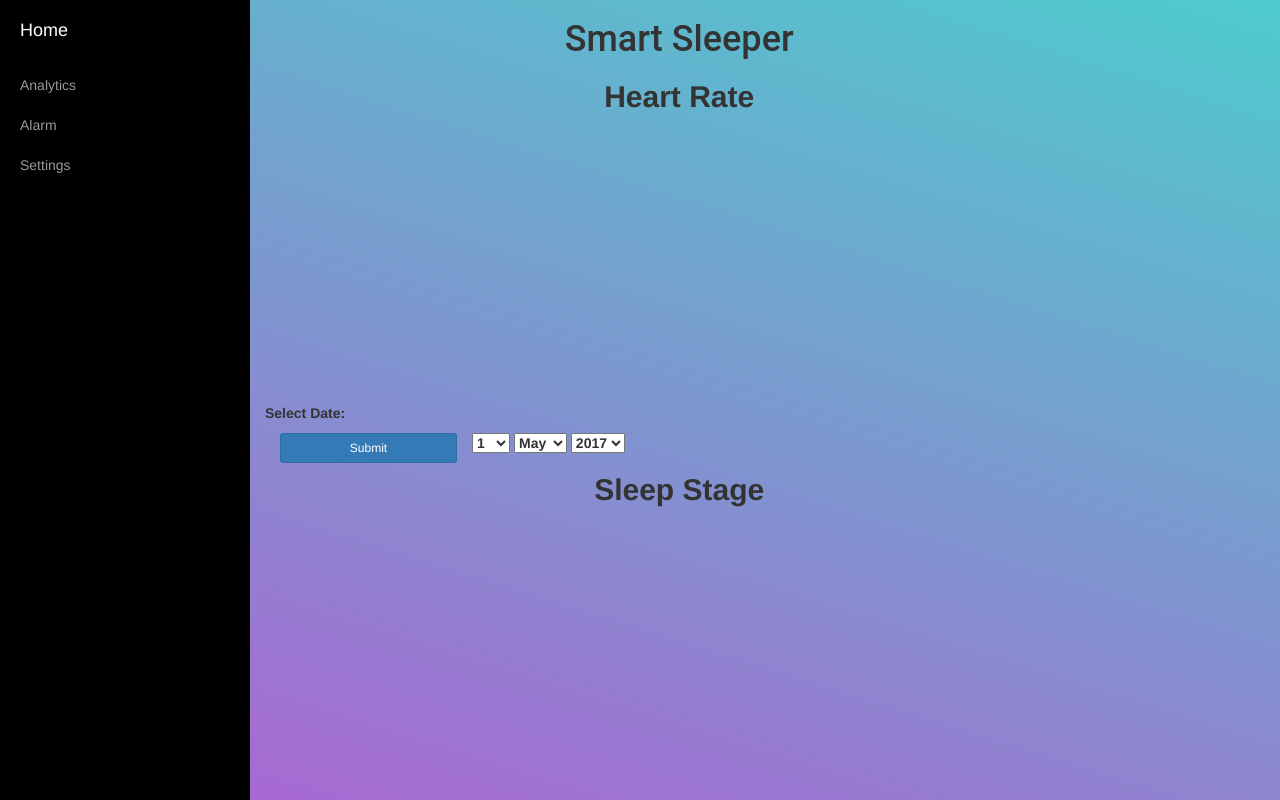
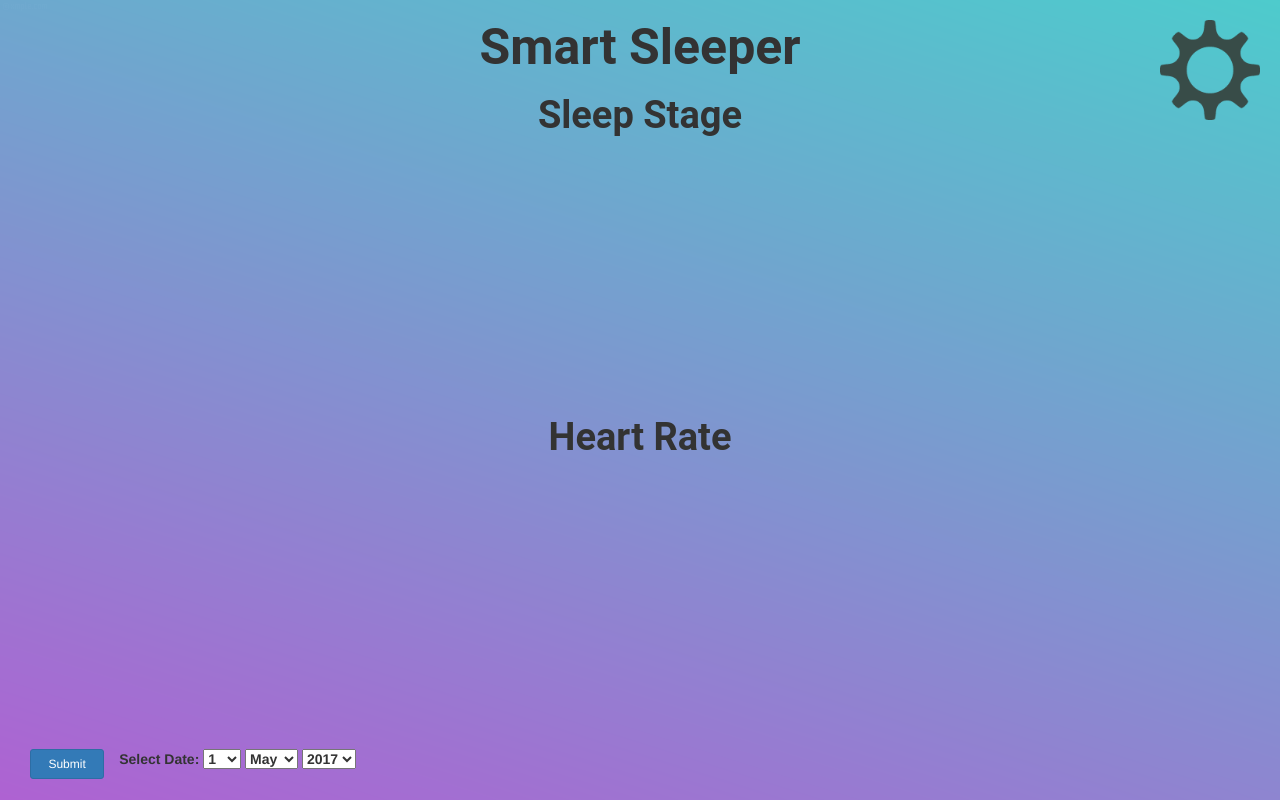
Before and after one commit to Pglinsman/SmartSleeper, a Django app: page /analytics in a window 1280 px wide. Run offline with Django 3.2, Linux system fonts and the light colour scheme; data that the repository does not hold is empty; parts of the project's set-up code (start-up, migrations or seed data) failed here and were passed over; some libraries are stand-ins or nearby versions.

Commit message:
Website redesign

```diff
--- a/SmartSleeperApp/static/css/simple-css.css
+++ b/SmartSleeperApp/static/css/simple-css.css
@@ -1,5 +1,13 @@
 h1 {
 	font-family: 'Roboto', sans-serif;
+  font-size: 50px;
+  font-weight: bold;
+}
+
+h2 {
+  font-family: 'Roboto', sans-serif;
+  font-size: 38px;
+  font-weight: bold;
 }
 
 .img-circle {
--- a/SmartSleeperApp/templates/SmartSleeperApp/analytics.html
+++ b/SmartSleeperApp/templates/SmartSleeperApp/analytics.html
@@ -63,37 +63,62 @@
 <body>
 
 
-    <div id="wrapper" class="toggled">
 
-        <!-- Sidebar -->
-        <div id="sidebar-wrapper">
-            <ul class="sidebar-nav">
-                <li class="sidebar-brand">
-                    <a href="{% url 'home' %}">Home</a>
-                </li>
-                <li>
-                    <a href="{% url 'analytics' %}">Analytics</a>
-                </li>
-                <li>
-                    <a href="{% url 'alarm' %}">Alarm</a>
-                </li>
-                <li>
-                    <a href="{% url 'settings' %}">Settings</a>
-                </li>
-            </ul>
-        </div>
         <!-- /#sidebar-wrapper -->
 
         <!-- Page Content -->
             <div class="container-fluid">
                 <div class="row">
-                    <div class="col-lg-10">
+                    <div class="col-lg-12">
+                        <a href="{% url 'settings' %}" class="button-clean" ><img src="../../static/images/SettingsButton.png" style="position: absolute;
+                        top: 20px; right: 20px; width:100px; height: auto;"> </a>
                         <h1><center>Smart Sleeper</center></h1>
+
+                        <h2><center><b>Sleep Stage</b></center></h2>
+
+
+                        <center>
+                            <div id="mysecondchart" style="height: 250px;"></div>
+                                <script>
+                                new Morris.Line({
+                                  gridTextColor: '#000000',
+                                  gridLineColor: '#000000',
+                                  // ID of the element in which to draw the chart.
+                                  element: 'mysecondchart',
+                                  // Chart data records -- each entry in this array corresponds to a point on
+                                  // the chart.
+                                  data: [
+                                    {% if pairCycle %}
+                                    {% for timestamp, value in pairCycle %}
+                                    { year: "{{timestamp}}", value: {{value}} },
+                                    {% endfor %}
+                                    {% else %}
+                                    { year: "2017", value: 0 },
+                                    {% endif %}
+                                  ],
+                                  // The name of the data record attribute that contains x-values.
+                                  xkey: 'year',
+                                  // A list of names of data record attributes that contain y-values.
+                                  ykeys: ['value'],
+                                  // Labels for the ykeys -- will be displayed when you hover over the
+                                  // chart.
+                                  labels: ['Stage'],
+
+
+
+
+                                });
+                                </script>
+                            </center>
+
+
                         <h2><center><b>Heart Rate</b></center></h2>
                             <center>
                             <div id="myfirstchart" style="height: 250px;"></div>
                                 <script>
                                 new Morris.Line({
+                                  gridTextColor: '#000000',
+                                  gridLineColor: '#000000',
                                   // ID of the element in which to draw the chart.
                                   element: 'myfirstchart',
                                   // Chart data records -- each entry in this array corresponds to a point on
@@ -113,7 +138,7 @@
                                   ykeys: ['value'],
                                   // Labels for the ykeys -- will be displayed when you hover over the
                                   // chart.
-                                  labels: ['Value'],
+                                  labels: ['Heart Rate'],
 
 
 
@@ -126,9 +151,9 @@
                         {{result}}
                         {% endfor %}
                         </p>
-                        <p><b>Select Date:
+                        <p><b>
                             <form method="post" action="{% url 'analytics' %}">
-
+                            Select Date:
                             <select id="daydropdown" name="day">
                             </select>
                             <select id="monthdropdown" name="month">
@@ -146,7 +171,7 @@
                             }
                             </script>
 
-                            <div class="col-sm-3">
+                            <div class="col-sm-1 col-push-sm-3">
                               <button class="btn btn-sm btn-primary btn-block" type="submit">Submit</button>
                             </div>
 
@@ -155,46 +180,12 @@
                             </form>
                         </p>
 
-                        <h2><center><b>Sleep Stage</b></center></h2>
 
-
-                        <center>
-                            <div id="mysecondchart" style="height: 250px;"></div>
-                                <script>
-                                new Morris.Line({
-                                  // ID of the element in which to draw the chart.
-                                  element: 'mysecondchart',
-                                  // Chart data records -- each entry in this array corresponds to a point on
-                                  // the chart.
-                                  data: [
-                                    {% if pairCycle %}
-                                    {% for timestamp, value in pairCycle %}
-                                    { year: "{{timestamp}}", value: {{value}} },
-                                    {% endfor %}
-                                    {% else %}
-                                    { year: "2017", value: 0 },
-                                    {% endif %}
-                                  ],
-                                  // The name of the data record attribute that contains x-values.
-                                  xkey: 'year',
-                                  // A list of names of data record attributes that contain y-values.
-                                  ykeys: ['value'],
-                                  // Labels for the ykeys -- will be displayed when you hover over the
-                                  // chart.
-                                  labels: ['Value'],
-
-
-
-
-                                });
-                                </script>
-                            </center>
                     </div>
                 </div>
             </div>
         <!-- /#page-content-wrapper -->
 
-    </div>
     <!-- /#wrapper -->
 
 <!--
--- a/SmartSleeperApp/views.py
+++ b/SmartSleeperApp/views.py
@@ -130,8 +130,10 @@ def analytics(request):
 
   for i in reversed(response['Items']):
 
-    if(i['Value'] == -1):
-      break;
+    print(i['Value'])
+
+    # if(i['Value'] == -1):
+    #   break;
 
     timestampYear = int(i['Timestamp'][0:4])
 
@@ -256,6 +258,11 @@ def machine_learning(timeStamps, values):
   if(len(testArr) != 0):
     results = rf.predict(testArr)
 
+  #Fixes the initial time
+  for i in range(0, len(timeStamps)):
+    elapsedTime = abs(timeInSeconds - initialTime)
+    if(results[i] > 1 and elapsedTime < 1200):
+      results[i] = 1
 
   #test['predictions'] = results
   #print(results)
```
Also changed, not shown: SmartSleeperApp/templates/SmartSleeperApp/home.html (+11 -7 lines), SmartSleeperApp/templates/SmartSleeperApp/settings.html (+5 -23 lines), SmartSleeperApp/static/images/SettingsButton.png.
